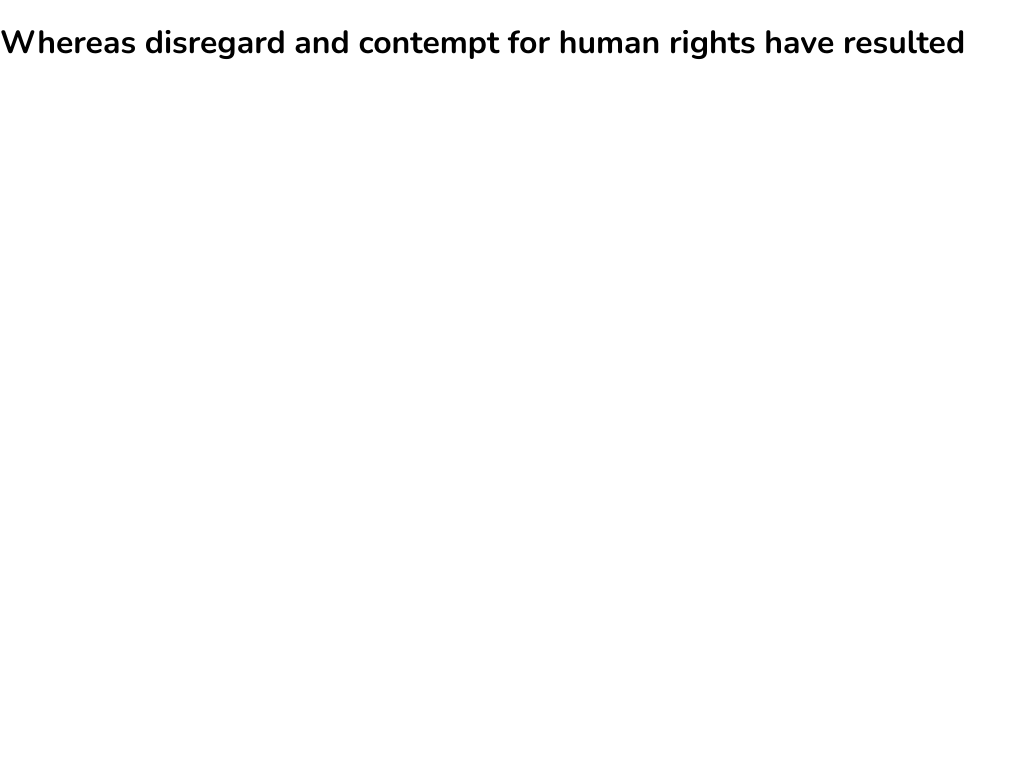
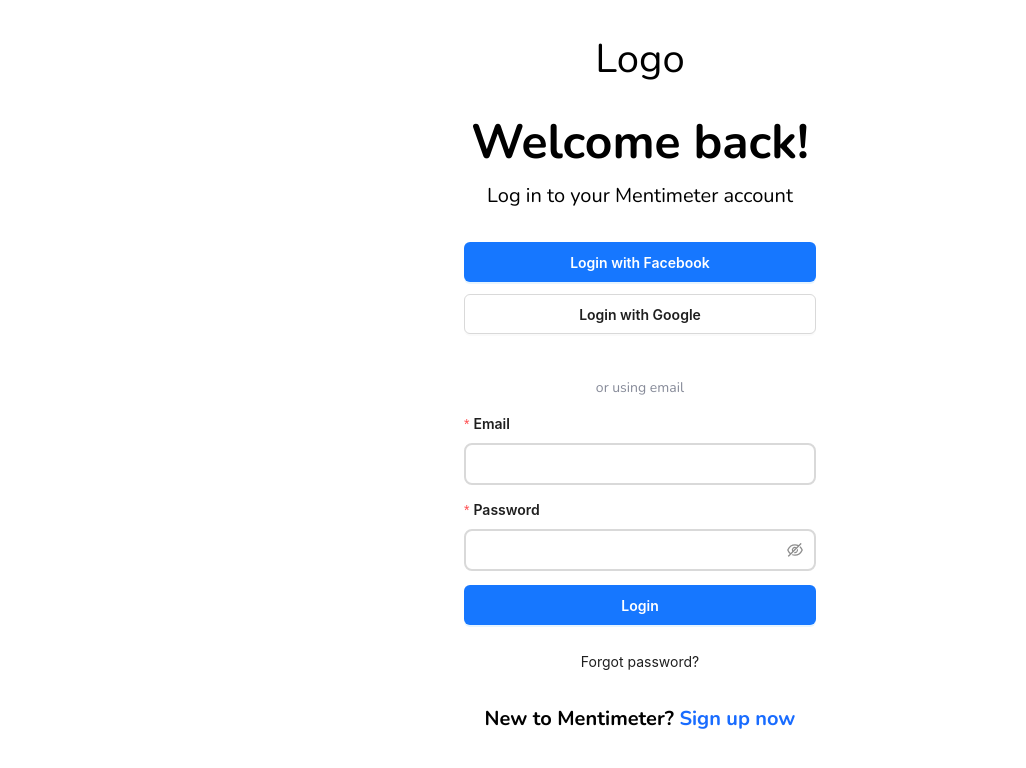
Before and after one commit to linhgiac/tet-project, a React (Create React App) app in the folder client/: page /login in a window 1280 px wide. Shown: the top 768 px of the page, without its empty margins (0-1026 px from the left). Built offline with nearby package versions, Linux system fonts and the light colour scheme.

Commit message:
client: login page css

```diff
--- a/client/src/pages/Login/Login.js
+++ b/client/src/pages/Login/Login.js
@@ -1,10 +1,61 @@
 import React from 'react';
+import { useNavigate } from 'react-router-dom';
+
+import styles from './Login.module.scss';
+import classNames from 'classnames';
+
+import { Button } from 'antd';
+import LoginForm from './LoginForm';
 
 const Login = () => {
+    const navigate = useNavigate();
     return (
-        <div>
-            <h1>Whereas disregard and contempt for human rights have resulted
-</h1>
+        <div className={classNames('py-8 px-4 flex flex-row justify-center')}>
+            <div className={classNames('max-w-xl mx-28 w-full text-center')}>
+                <div
+                    onClick={() => {
+                        navigate('/');
+                    }}
+                    className={styles.logo}>
+                    Logo
+                </div>
+                <div className={'mb-8'}>
+                    <div className="mb-4 text-5xl font-bold">Welcome back!</div>
+                    <div className={classNames('text-xl')}>
+                        Log in to your Mentimeter account
+                    </div>
+                </div>
+
+                <div className="mx-28">
+                    <div
+                        className={classNames(
+                            'flex flex-col',
+                            styles['third-party-login-btn']
+                        )}>
+                        <Button
+                            type="primary"
+                            className={classNames(
+                                styles['button'],
+                                styles['primary-btn']
+                            )}>
+                            Login with Facebook
+                        </Button>
+                        <Button className={classNames(styles['button'])}>
+                            Login with Google
+                        </Button>
+                    </div>
+                    <LoginForm />
+                    <div className={classNames('mt-8 font-bold text-xl')}>
+                        New to Mentimeter?{' '}
+                        <a
+                            href="/login"
+                            style={{ color: '#196CFF' }}
+                            className="no-underline">
+                            Sign up now
+                        </a>{' '}
+                    </div>
+                </div>
+            </div>
         </div>
     );
 };
--- /dev/null
+++ b/client/src/pages/Login/Login.module.scss
@@ -0,0 +1,32 @@
+@import '../../../styles/variables.scss';
+
+.logo{
+  font-size: 40px; //logo
+
+  padding-bottom: 32px;
+  &:hover{
+    cursor: pointer;
+  }
+}
+
+.button{
+    height: 40px;
+    margin-bottom: 12px;
+    font-weight: 600;
+  }
+
+.third-party-signup-btn{
+  .fb-btn{
+      background-color: $primary-color;
+      &:hover{
+        background-color: $hover-color;
+      }
+    }
+}
+
+.form-item{
+  margin-bottom: 14px;
+}
+.form-label{
+  font-weight: 600;
+}
--- /dev/null
+++ b/client/src/pages/Login/LoginForm.js
@@ -0,0 +1,74 @@
+import React from 'react';
+import classNames from 'classnames';
+
+import styles from './Login.module.scss';
+import { Button, Form, Input } from 'antd';
+import { useNavigate } from 'react-router-dom';
+
+const LoginForm = () => {
+    const navigate = useNavigate();
+    const handleSubmit = () => {};
+
+    return (
+        <div className={classNames(styles['email-login-container'])}>
+            <div
+                style={{ color: 'rgba(16, 24, 52, 0.5)', fontSize: '14px' }}
+                className={classNames('mt-8 mb-4')}>
+                or using email
+            </div>
+            <Form
+                name="loginForm"
+                layout="vertical"
+                onFinish={handleSubmit}>
+                <Form.Item
+                    label={<div className={styles['form-label']}>Email</div>}
+                    name="email"
+                    rules={[
+                        { required: true, message: 'Please input your email!' },
+                    ]}
+                    className={classNames(styles['form-item'])}>
+                    <Input
+                        size="large"
+                        className="border-2"
+                    />
+                </Form.Item>
+                <Form.Item
+                    label={<div className={styles['form-label']}>Password</div>}
+                    name="password"
+                    rules={[
+                        {
+                            required: true,
+                            message: 'Please input your password!',
+                        },
+                    ]}
+                    className={classNames(styles['form-item'])}>
+                    <Input.Password
+                        size="large"
+                        className="border-2"
+                    />
+                </Form.Item>
+
+                <Form.Item className={classNames(styles['form-item'])}>
+                    <Button
+                        type="primary"
+                        htmlType="submit"
+                        style={{ width: '100%' }}
+                        className={classNames(
+                            styles['button'],
+                            styles['primary-btn']
+                        )}>
+                        Login
+                    </Button>
+                </Form.Item>
+                <div
+                    style={{ fontSize: '14px' }}
+                    onClick={() => navigate('/forgot-password')}
+                    className="hover:cursor-pointer">
+                    Forgot password?
+                </div>
+            </Form>
+        </div>
+    );
+};
+
+export default LoginForm;
```
